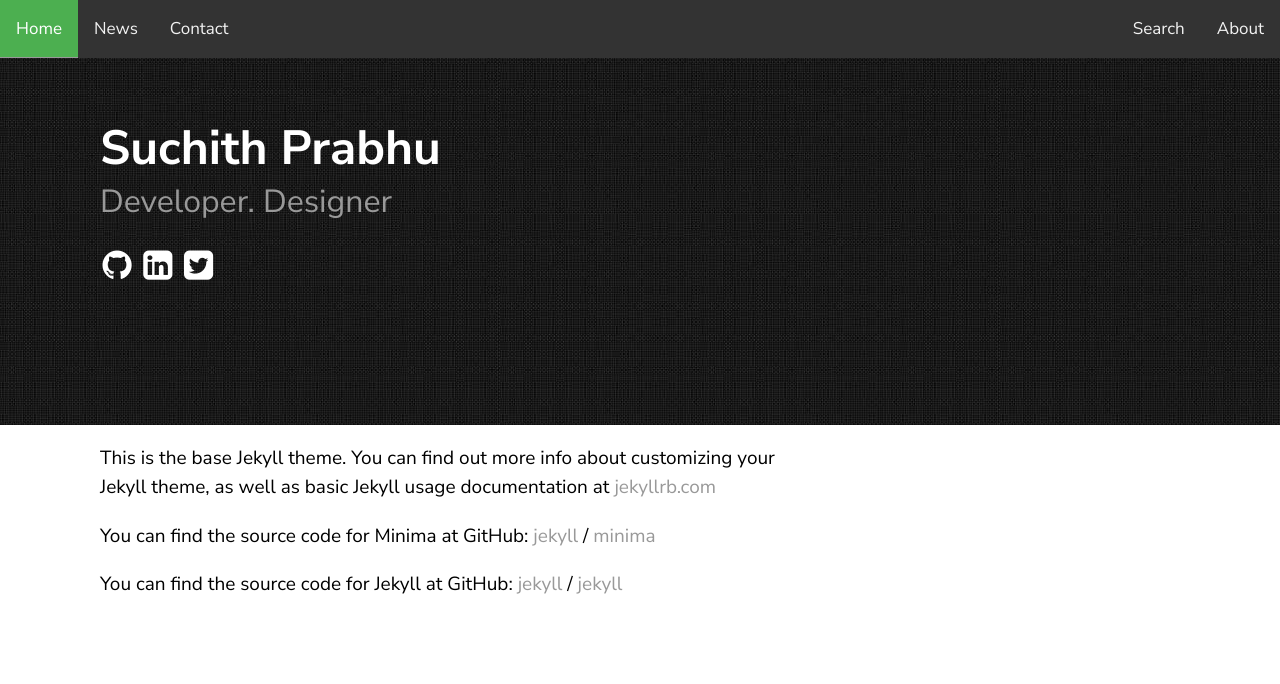
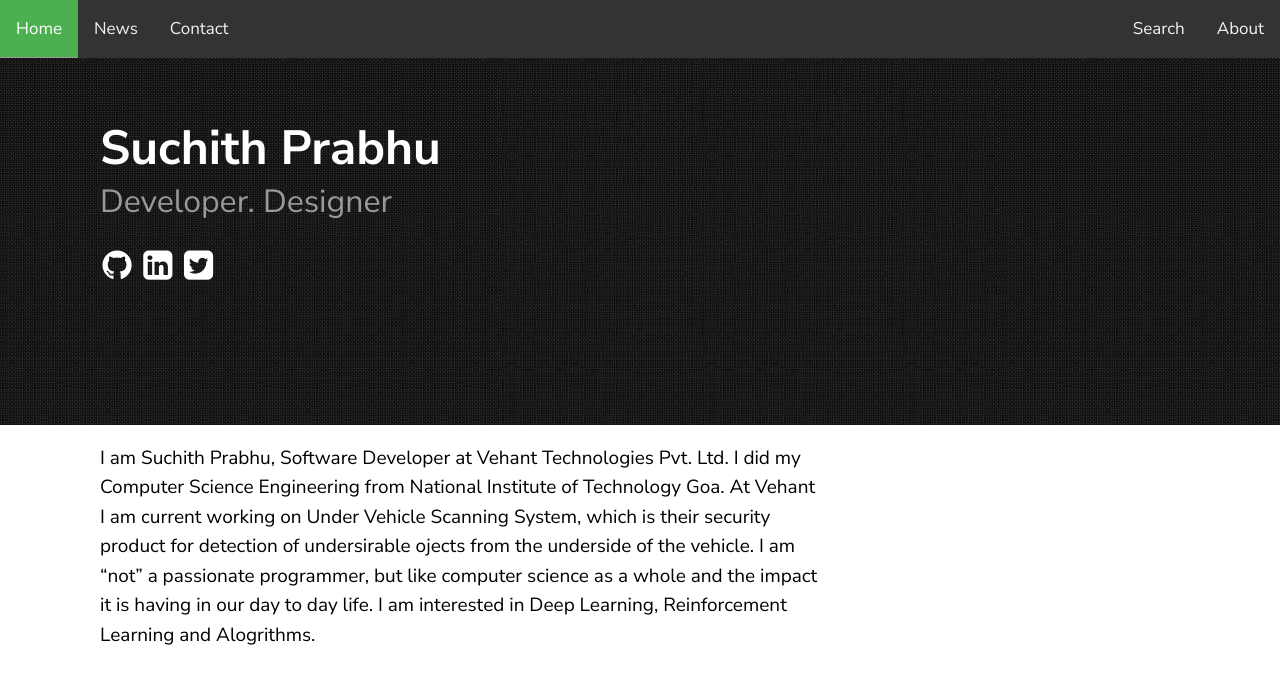
Before and after one commit to suchith720/suchith720.github.io, a Jekyll site: the page built from about.md, in a window 1280 px wide. Shown: the top 684 px of the page. Built offline with Jekyll 4.4.1, drawn with Linux system fonts in a browser that asks for light colours.

Commit message:
First draft of About me

```diff
--- a/about.md
+++ b/about.md
@@ -4,15 +4,7 @@ title: About
 permalink: /about/
 ---
 
-This is the base Jekyll theme. You can find out more info about customizing your Jekyll theme, as well as basic Jekyll usage documentation at [jekyllrb.com](https://jekyllrb.com/)
-
-You can find the source code for Minima at GitHub:
-[jekyll][jekyll-organization] /
-[minima](https://github.com/jekyll/minima)
-
-You can find the source code for Jekyll at GitHub:
-[jekyll][jekyll-organization] /
-[jekyll](https://github.com/jekyll/jekyll)
-
-
-[jekyll-organization]: https://github.com/jekyll
+I am Suchith Prabhu, Software Developer at Vehant Technologies Pvt. Ltd. I did my Computer Science Engineering from National Institute of Technology Goa.
+At Vehant I am current working on Under Vehicle Scanning System, which is their security product for detection of undersirable ojects from the
+underside of the vehicle. I am "not" a passionate programmer, but like computer science as a whole and the impact it is having in our day to day life.
+I am interested in Deep Learning, Reinforcement Learning and Alogrithms.
```
